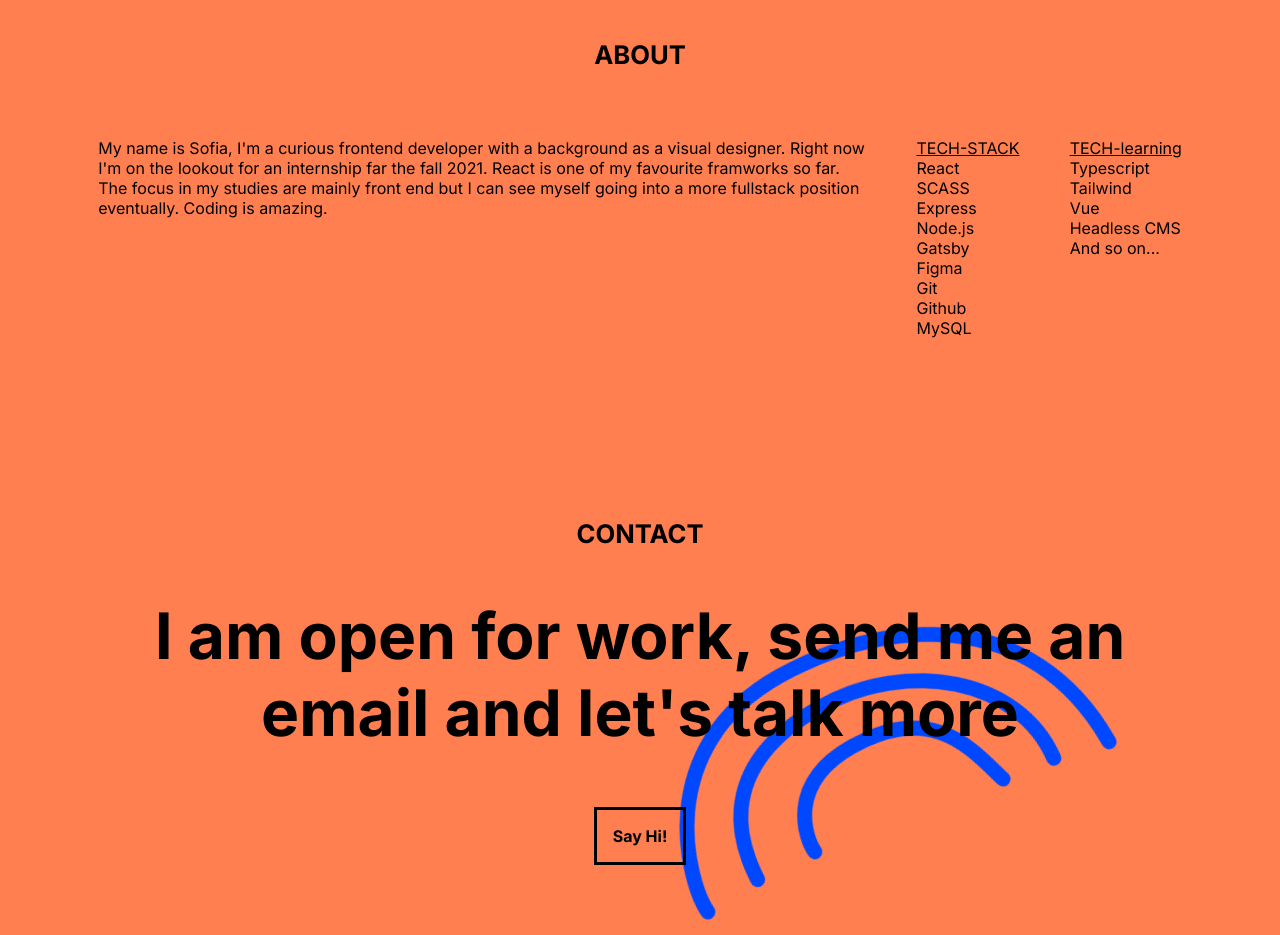
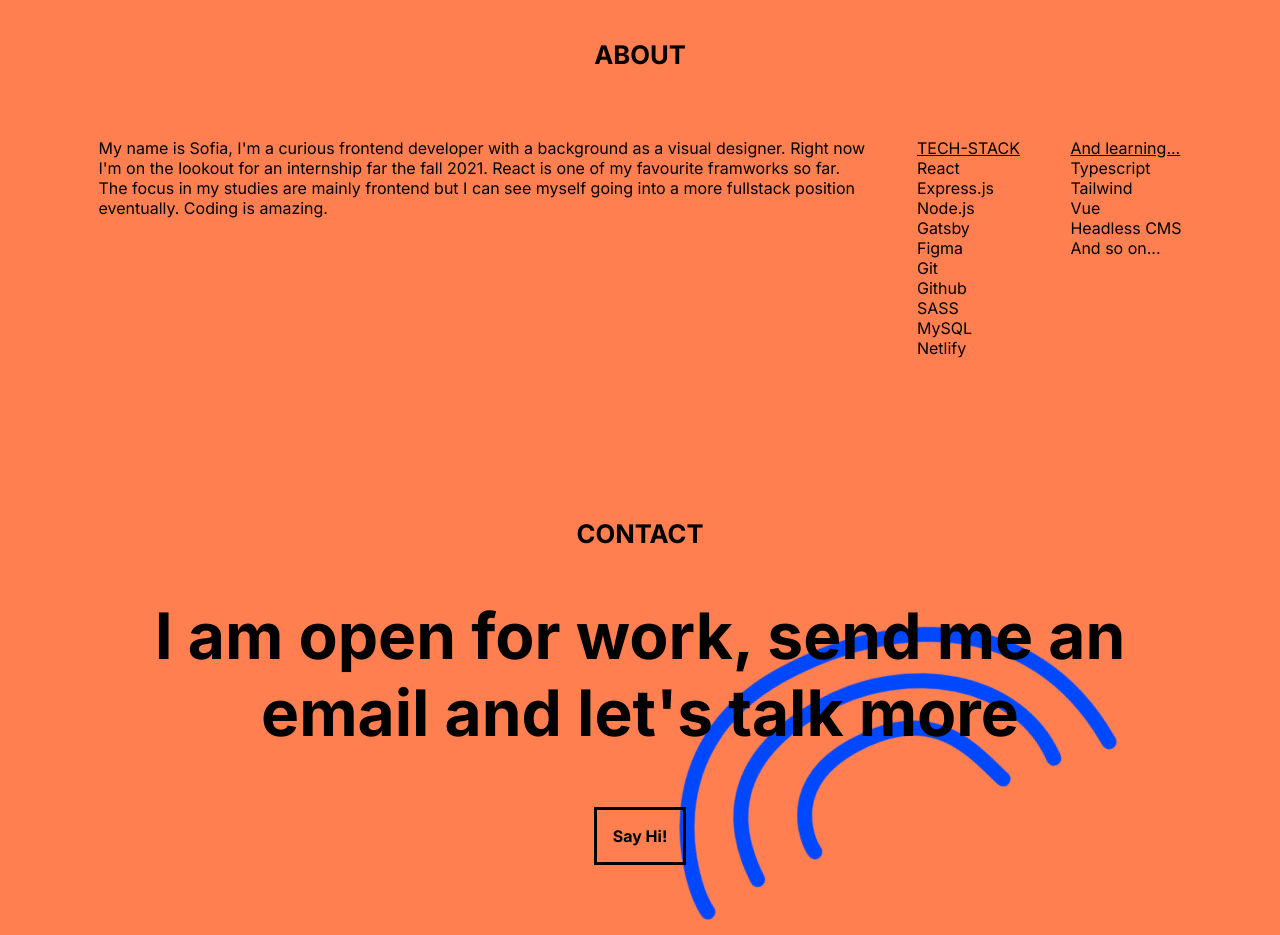
Before and after one commit to sofiadarkeweb/portfolio-react, a React (Create React App) app: page / in a window 1280 px wide. Shown: the part 2960-3895 px from the top of the page. Built offline with nearby package versions, Linux system fonts and the light colour scheme.

Commit message:
about text

```diff
--- a/src/components/About.jsx
+++ b/src/components/About.jsx
@@ -10,26 +10,29 @@ const About = () => {
 					My name is Sofia, I'm a curious frontend developer with a background
 					as a visual designer. Right now I'm on the lookout for an internship
 					far the fall 2021. React is one of my favourite framworks so far. The
-					focus in my studies are mainly front end but I can see myself going
+					focus in my studies are mainly frontend but I can see myself going
 					into a more fullstack position eventually. Coding is amazing.
 				</p>
 				<br />
 				<br />
 				<p className="tech-text">
-					<u>TECH-STACK</u> <br />
+					<u>TECH-STACK</u>
+					<br />
 					React
-					<br /> SCASS
-					<br /> Express
+					<br /> Express.js
 					<br /> Node.js
 					<br /> Gatsby
 					<br /> Figma
 					<br /> Git
 					<br /> Github
-					<br /> MySQL <br />
+					<br /> SASS
+					<br /> MySQL
+					<br /> Netlify
 					<br />
 				</p>
 				<p className="tech-text">
-					<u>TECH-learning</u> <br />
+					<u>And learning...</u>
+					<br />
 					Typescript
 					<br /> Tailwind
 					<br /> Vue
```
